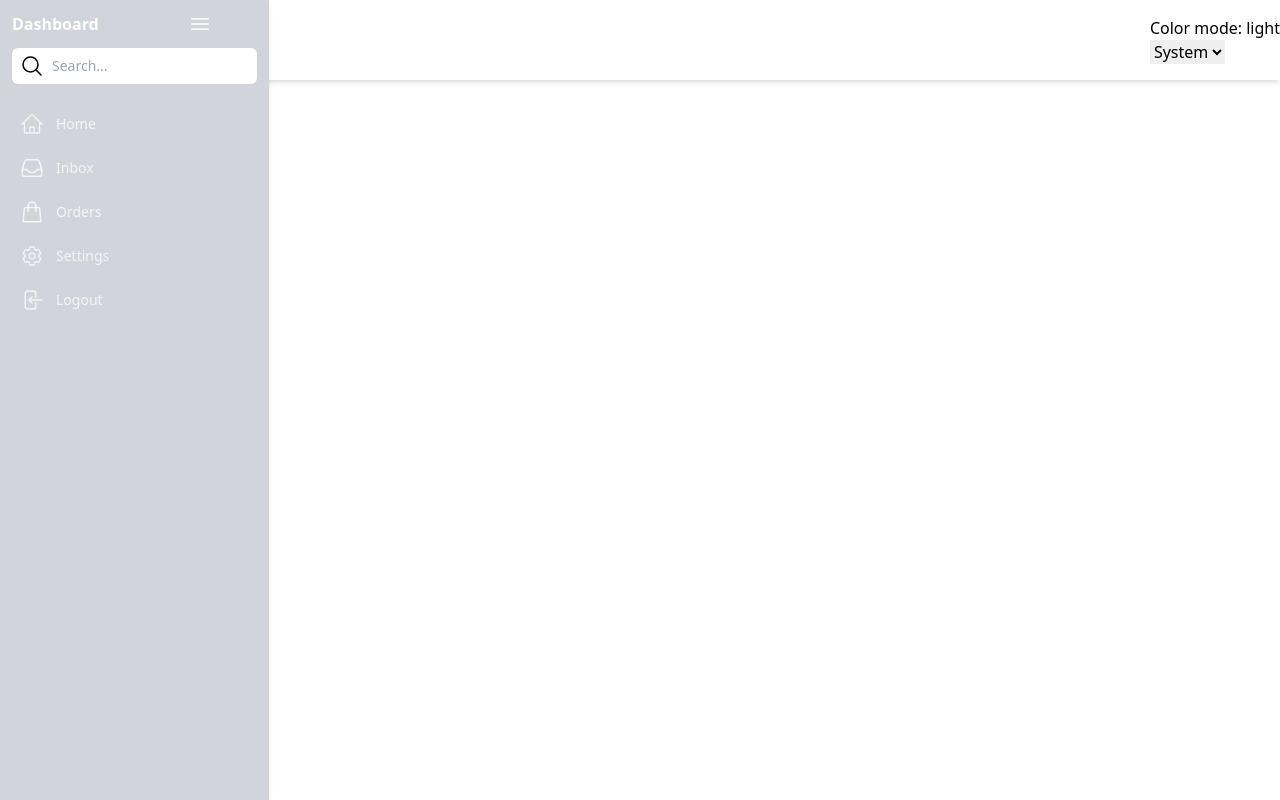
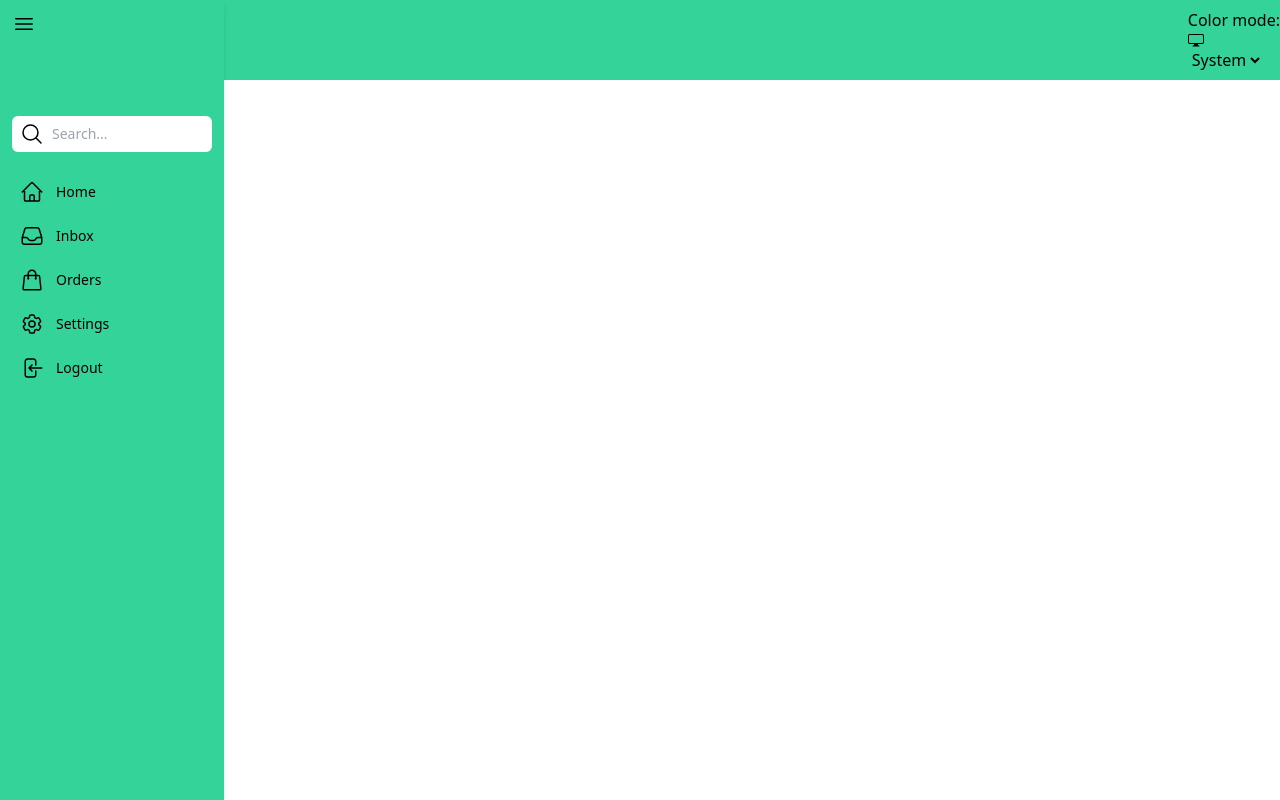
Before and after one commit to Billaraslalo/testSavings, a Nuxt app: page / in a window 1280 px wide. Built offline with nearby package versions, Linux system fonts and the light colour scheme.

Commit message:
Dark mode almost finished

```diff
--- a/assets/css/tailwind.css
+++ b/assets/css/tailwind.css
@@ -3,18 +3,25 @@
 @tailwind utilities;
 
 
+.defaultPrimaryColor{
+  @apply bg-white dark:bg-slate-700 text-black dark:text-white;
+}
+.defaultSecondaryColor{
+  @apply bg-emerald-400 dark:bg-violet-900 text-black dark:text-white;
+}
 .swing-in-left-bck {
   @apply animate-[swing-in-left-bck_0.35s_ease-in_both];
 }
 .swing-out-left-fwd {
   @apply animate-[swing-out-left-fwd_1s_ease-out_both];
 }
-.roll-in-left {
-  @apply animate-[roll-in-left_0.6s_ease-out_both];
+.slide-in-left {
+  @apply animate-[slide-in-left_0.5s_ease-out_both];
 }
-.roll-out-left {
-  @apply animate-[roll-out-left_0.6s_ease-in_both];
+.slide-out-left {
+  @apply animate-[slide-out-left_0.5s_ease-in_both];
 }
+
 
 .btn {
   @apply bg-[#12b488] text-white px-3 py-2 rounded-md text-sm;
@@ -22,5 +29,5 @@
 
 @keyframes swing-in-left-bck{0%{transform:rotateY(-70deg);transform-origin:left;opacity:0}100%{transform:rotateY(0);transform-origin:left;opacity:1}}
 @keyframes swing-out-left-fwd{0%{transform:rotateY(0);transform-origin:left;opacity:1}20%{transform:rotateY(-70deg);transform-origin:left;opacity:0}100%{transform:translateX(-800px);opacity:0;}}
-@keyframes roll-in-left{0%{transform:translateX(-120px) rotate(-540deg);opacity:1}100%{transform:translateX(60px) rotate(0deg);opacity:1}}
-@keyframes roll-out-left{0%{transform:translateX(60px) rotate(0deg);opacity:1}100%{transform:translateX(-120px) rotate(-540deg);opacity:1}}
+@keyframes slide-in-left{0%{transform:translateX(-1000px);opacity:0}100%{transform:translateX(0);opacity:1}}
+@keyframes slide-out-left{0%{transform:translateX(0);opacity:1}100%{transform:translateX(-1000px);opacity:0}}
--- a/components/navbar.vue
+++ b/components/navbar.vue
@@ -1,28 +1,46 @@
 <template>
-    <div class="fixed flex w-full h-1/10 top-0 shadow-md bg-white dark:bg-gray-800 items-center flex-nowrap justify-end gap-6">
-      <div>
-        <h1>Color mode: {{ $colorMode.value }}</h1>
-        <select v-model="$colorMode.preference">
-          <option value="system">System</option>
-          <option value="light">Light</option>
-          <option value="dark">Dark</option>
-        </select>
-      </div>
-    </div>
-<!--
-    <div>
-    <h1>Color mode: {{ $colorMode.value }}</h1>
-    <select v-model="$colorMode.preference">
+<div class="absolute flex w-full h-1/10 top-0 items-center flex-nowrap justify-between defaultSecondaryColor">
+  <button class="self-start mt-3 ml-3" @click="store.sidebarToggle()">
+<svg
+  xmlns="http://www.w3.org/2000/svg"
+  fill="none"
+  viewBox="0 0 24 24"
+  stroke-width="1.5"
+  stroke="currentColor"
+  class="w-6 h-6"
+>
+  <path
+    stroke-linecap="round"
+    stroke-linejoin="round"
+    d="M3.75 6.75h16.5M3.75 12h16.5m-16.5 5.25h16.5"
+    />
+</svg>
+</button>
+  <div>
+    <h1>Color mode:
+      <svg v-if="$colorMode.preference === 'system'" xmlns="http://www.w3.org/2000/svg" width="16" height="16" fill="currentColor" class="bi bi-display" viewBox="0 0 16 16">
+        <path d="M0 4s0-2 2-2h12s2 0 2 2v6s0 2-2 2h-4c0 .667.083 1.167.25 1.5H11a.5.5 0 0 1 0 1H5a.5.5 0 0 1 0-1h.75c.167-.333.25-.833.25-1.5H2s-2 0-2-2V4zm1.398-.855a.758.758 0 0 0-.254.302A1.46 1.46 0 0 0 1 4.01V10c0 .325.078.502.145.602.07.105.17.188.302.254a1.464 1.464 0 0 0 .538.143L2.01 11H14c.325 0 .502-.078.602-.145a.758.758 0 0 0 .254-.302 1.464 1.464 0 0 0 .143-.538L15 9.99V4c0-.325-.078-.502-.145-.602a.757.757 0 0 0-.302-.254A1.46 1.46 0 0 0 13.99 3H2c-.325 0-.502.078-.602.145z"/>
+      </svg>
+      <svg v-if="$colorMode.preference === 'light'" xmlns="http://www.w3.org/2000/svg" width="16" height="16" fill="currentColor" class="bi bi-sun" viewBox="0 0 16 16">
+        <path d="M8 11a3 3 0 1 1 0-6 3 3 0 0 1 0 6zm0 1a4 4 0 1 0 0-8 4 4 0 0 0 0 8zM8 0a.5.5 0 0 1 .5.5v2a.5.5 0 0 1-1 0v-2A.5.5 0 0 1 8 0zm0 13a.5.5 0 0 1 .5.5v2a.5.5 0 0 1-1 0v-2A.5.5 0 0 1 8 13zm8-5a.5.5 0 0 1-.5.5h-2a.5.5 0 0 1 0-1h2a.5.5 0 0 1 .5.5zM3 8a.5.5 0 0 1-.5.5h-2a.5.5 0 0 1 0-1h2A.5.5 0 0 1 3 8zm10.657-5.657a.5.5 0 0 1 0 .707l-1.414 1.415a.5.5 0 1 1-.707-.708l1.414-1.414a.5.5 0 0 1 .707 0zm-9.193 9.193a.5.5 0 0 1 0 .707L3.05 13.657a.5.5 0 0 1-.707-.707l1.414-1.414a.5.5 0 0 1 .707 0zm9.193 2.121a.5.5 0 0 1-.707 0l-1.414-1.414a.5.5 0 0 1 .707-.707l1.414 1.414a.5.5 0 0 1 0 .707zM4.464 4.465a.5.5 0 0 1-.707 0L2.343 3.05a.5.5 0 1 1 .707-.707l1.414 1.414a.5.5 0 0 1 0 .708z"/>
+      </svg>
+      <svg v-if="$colorMode.preference === 'dark'" xmlns="http://www.w3.org/2000/svg" width="16" height="16" fill="currentColor" class="bi bi-moon" viewBox="0 0 16 16">
+        <path d="M6 .278a.768.768 0 0 1 .08.858 7.208 7.208 0 0 0-.878 3.46c0 4.021 3.278 7.277 7.318 7.277.527 0 1.04-.055 1.533-.16a.787.787 0 0 1 .81.316.733.733 0 0 1-.031.893A8.349 8.349 0 0 1 8.344 16C3.734 16 0 12.286 0 7.71 0 4.266 2.114 1.312 5.124.06A.752.752 0 0 1 6 .278zM4.858 1.311A7.269 7.269 0 0 0 1.025 7.71c0 4.02 3.279 7.276 7.319 7.276a7.316 7.316 0 0 0 5.205-2.162c-.337.042-.68.063-1.029.063-4.61 0-8.343-3.714-8.343-8.29 0-1.167.242-2.278.681-3.286z"/>
+      </svg>
+    </h1>
+    <select class="defaultSecondaryColor" v-model="$colorMode.preference">
       <option value="system">System</option>
       <option value="light">Light</option>
       <option value="dark">Dark</option>
-      <option value="sepia">Sepia</option>
     </select>
+    </div>
   </div>
--->
 </template>
 
 <script setup>
+import { useMainStore } from '../stores/MainStore'
+
+const store = useMainStore()
 
 </script>
 
--- a/components/sidebar.vue
+++ b/components/sidebar.vue
@@ -1,13 +1,16 @@
 <template>
-  <button :class="isOpen ? 'roll-in-left' : 'roll-out-left'"
-    class="z-40 fixed top-3 left-32" @click="isOpen = !isOpen">
+  <div
+    class="absolute flex flex-col h-screen w-56 p-3 defaultSecondaryColor shadow-md"
+    :class="store.sidebarActive ? 'slide-in-left' : 'slide-out-left'"
+  >
+  <button @click="store.sidebarToggle()">
 <svg
   xmlns="http://www.w3.org/2000/svg"
   fill="none"
   viewBox="0 0 24 24"
   stroke-width="1.5"
   stroke="currentColor"
-  class="w-6 h-6 text-white"
+  class="w-6 h-6"
 >
   <path
     stroke-linecap="round"
@@ -16,15 +19,7 @@
     />
 </svg>
 </button>
-  <div
-      :class="isOpen ? 'swing-in-left-bck' : 'swing-out-left-fwd'"
-      class="z-10 flex flex-col h-screen w-2/9.5 p-3 bg-gray-300 dark:bg-gray-800 shadow-md"
-  >
-      <div class="space-y-3">
-          <div class="flex items-center justify-between">
-              <h2 class="font-bold text-white">Dashboard</h2>
-
-          </div>
+  <div class="pt-20 space-y-3">
     <div class="relative">
       <span
         class="absolute inset-y-0 left-0 flex items-center py-4"
@@ -38,7 +33,7 @@
               fill="none"
               viewBox="0 0 24 24"
               stroke-width="1.5"
-                          stroke="currentColor"
+              stroke="black"
               class="w-6 h-6"
             >
             <path
@@ -69,7 +64,7 @@
                 viewBox="0 0 24 24"
                 stroke-width="1.5"
                 stroke="currentColor"
-                              class="w-6 h-6 text-gray-100"
+                class="w-6 h-6 "
             >
               <path
                 stroke-linecap="round"
@@ -78,7 +73,7 @@
               />
               </svg>
 
-                          <span class="text-gray-100">Home</span>
+              <span class="">Home</span>
             </a>
         </li>
         <li class="rounded-sm">
@@ -92,7 +87,7 @@
                 viewBox="0 0 24 24"
                 stroke-width="1.5"
                 stroke="currentColor"
-                              class="w-6 h-6 text-gray-100"
+                class="w-6 h-6 "
               >
                 <path
                   stroke-linecap="round"
@@ -101,7 +96,7 @@
                 />
               </svg>
 
-                          <span class="text-gray-100">Inbox</span>
+              <span class="">Inbox</span>
             </a>
           </li>
         <li class="rounded-sm">
@@ -115,7 +110,7 @@
               viewBox="0 0 24 24"
               stroke-width="1.5"
               stroke="currentColor"
-                              class="w-6 h-6 text-gray-100"
+              class="w-6 h-6 "
           >
             <path
               stroke-linecap="round"
@@ -124,7 +119,7 @@
             />
             </svg>
 
-                          <span class="text-gray-100"> Orders </span>
+          <span class=""> Orders </span>
         </a>
       </li>
       <li class="rounded-sm">
@@ -138,7 +133,7 @@
             viewBox="0 0 24 24"
             stroke-width="1.5"
             stroke="currentColor"
-                              class="w-6 h-6 text-gray-100"
+            class="w-6 h-6 "
           >
           <path
             stroke-linecap="round"
@@ -152,7 +147,7 @@
           />
           </svg>
 
-                          <span class="text-gray-100"> Settings </span>
+          <span class=""> Settings </span>
         </a>
       </li>
       <li class="rounded-sm">
@@ -166,7 +161,7 @@
             viewBox="0 0 24 24"
             stroke-width="1.5"
             stroke="currentColor"
-                        class="w-6 h-6 text-gray-100"
+            class="w-6 h-6 "
             >
           <path
             stroke-linecap="round"
@@ -175,7 +170,7 @@
           />
           </svg>
 
-                    <span class="text-gray-100"> Logout </span>
+          <span class=""> Logout </span>
         </a>
       </li>
       </ul>
@@ -185,7 +180,10 @@
 </template>
 
 <script setup>
-  const isOpen = ref(true);
+import { useMainStore } from '../stores/MainStore'
+
+const store = useMainStore()
+
 </script>
 
 <style scoped>
--- a/layouts/default.vue
+++ b/layouts/default.vue
@@ -1,15 +1,13 @@
 <template>
-<div class="bg-white dark:bg-slate-900">
+  <div class="fixed w-full h-full defaultPrimaryColor">
   <navbar />
-  <sidebar />
 <slot />
+<sidebar />
 </div>
 </template>
 
 <script setup>
-const colorMode = useColorMode()
 
-console.log(colorMode.preference)
 </script>
 
 <style scoped>
--- a/nuxt.config.ts
+++ b/nuxt.config.ts
@@ -2,9 +2,12 @@
 export default defineNuxtConfig({
   modules: [
       '@nuxtjs/tailwindcss',
-      '@nuxtjs/color-mode'
+      '@nuxtjs/color-mode',
+      '@pinia/nuxt'
   ],
   colorMode: {
+    preference: 'system',
+    fallback: 'dark',
     classSuffix: ''
   }
 })
--- a/package.json
+++ b/package.json
@@ -11,5 +11,9 @@
     "@nuxtjs/color-mode": "^3.2.0",
     "@nuxtjs/tailwindcss": "^6.3.1",
     "nuxt": "^3.1.2"
+  },
+  "dependencies": {
+    "@pinia/nuxt": "^0.4.6",
+    "pinia": "^2.0.30"
   }
 }
--- /dev/null
+++ b/stores/MainStore.js
@@ -0,0 +1,12 @@
+import { defineStore } from 'pinia'
+
+export const useMainStore = defineStore('MainStore', {
+  state:()=>({
+    sidebarActive: true
+  }),
+  actions: {
+    sidebarToggle() {
+      this.sidebarActive = !this.sidebarActive;
+    },
+  },
+});
```
Also changed, not shown: 1 other file (tests, documents, lock files or other folders). Lines whose indentation alone changed are shown as unchanged.
